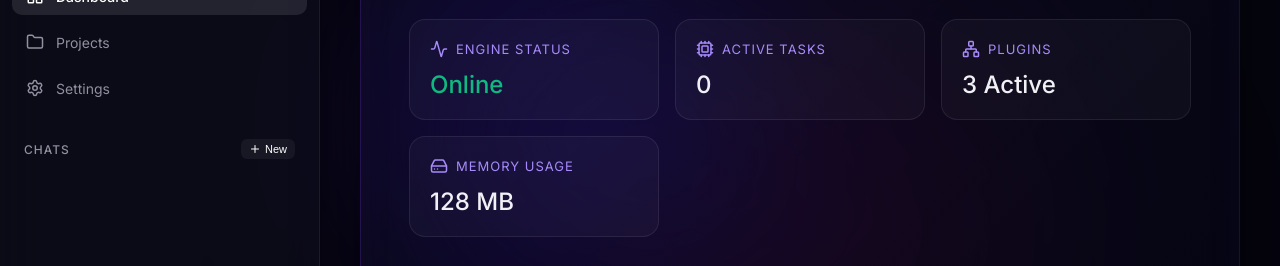
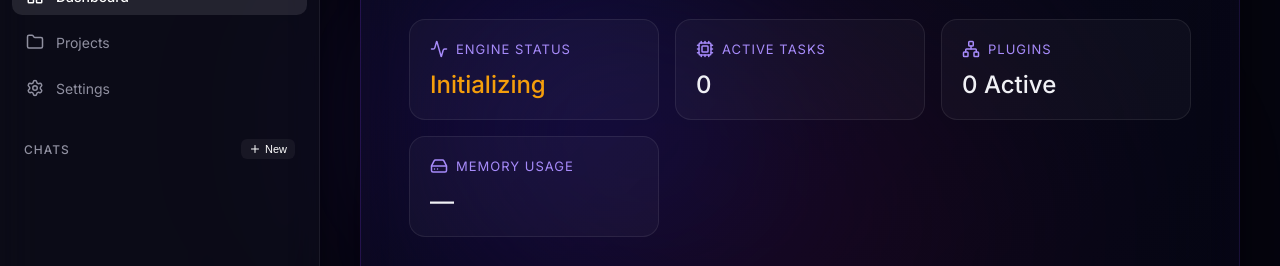
Before and after one commit to ProxCGaming/Aether-OS, a React (Vite) app in the folder desktop_app/: page / in a window 1280 px wide. Both pictures are taken after a click on the element "Dashboard". Shown: the part 161-427 px from the top of the page. Built offline with nearby package versions, Linux system fonts and the light colour scheme.

Commit message:
feat(ui): wire Dashboard metrics to real WS status, task counts, plugin counts, and memory IPC

```diff
--- a/desktop_app/src/Dashboard.jsx
+++ b/desktop_app/src/Dashboard.jsx
@@ -2,7 +2,9 @@ import React from 'react';
 import { Activity, Cpu, HardDrive, Network, Zap } from 'lucide-react';
 import './chat.css';
 
-export default function Dashboard() {
+export default function Dashboard({ status = 'Initializing', activeTasks = 0, pluginCount = 0, memoryMb = null }) {
+  const isOnline = status === 'Online' || status.startsWith('Online');
+
   return (
     <div style={{ flex: 1, display: 'flex', flexDirection: 'column', color: '#f0f0f5', padding: '16px', overflowY: 'auto' }} className="chat-scroll">
       <div style={{ marginBottom: '32px' }}>
@@ -11,33 +13,36 @@ export default function Dashboard() {
       </div>
 
       <div style={{ display: 'grid', gridTemplateColumns: 'repeat(auto-fit, minmax(200px, 1fr))', gap: '16px', marginBottom: '32px' }}>
-        {/* Metric Cards */}
+        {/* Engine Status — derived from real WS connection state */}
         <div style={{ background: 'rgba(255,255,255,0.03)', border: '1px solid rgba(255,255,255,0.08)', borderRadius: '16px', padding: '20px' }}>
           <div style={{ display: 'flex', alignItems: 'center', gap: '8px', color: '#a78bfa', marginBottom: '12px' }}>
             <Activity size={18} /> <span style={{ fontSize: '13px', textTransform: 'uppercase', letterSpacing: '1px' }}>Engine Status</span>
           </div>
-          <div style={{ fontSize: '24px', fontWeight: 500, color: '#10b981' }}>Online</div>
+          <div style={{ fontSize: '24px', fontWeight: 500, color: isOnline ? '#10b981' : '#f59e0b' }}>{isOnline ? 'Online' : status}</div>
         </div>
 
+        {/* Active Tasks — real count from WS task lifecycle events */}
         <div style={{ background: 'rgba(255,255,255,0.03)', border: '1px solid rgba(255,255,255,0.08)', borderRadius: '16px', padding: '20px' }}>
           <div style={{ display: 'flex', alignItems: 'center', gap: '8px', color: '#a78bfa', marginBottom: '12px' }}>
             <Cpu size={18} /> <span style={{ fontSize: '13px', textTransform: 'uppercase', letterSpacing: '1px' }}>Active Tasks</span>
           </div>
-          <div style={{ fontSize: '24px', fontWeight: 500 }}>0</div>
+          <div style={{ fontSize: '24px', fontWeight: 500 }}>{activeTasks}</div>
         </div>
 
+        {/* Plugins — real count from PLUGIN_LIST_RESPONSE */}
         <div style={{ background: 'rgba(255,255,255,0.03)', border: '1px solid rgba(255,255,255,0.08)', borderRadius: '16px', padding: '20px' }}>
           <div style={{ display: 'flex', alignItems: 'center', gap: '8px', color: '#a78bfa', marginBottom: '12px' }}>
             <Network size={18} /> <span style={{ fontSize: '13px', textTransform: 'uppercase', letterSpacing: '1px' }}>Plugins</span>
           </div>
-          <div style={{ fontSize: '24px', fontWeight: 500 }}>3 Active</div>
+          <div style={{ fontSize: '24px', fontWeight: 500 }}>{pluginCount} Active</div>
         </div>
 
+        {/* Memory Usage — real metric from Electron process.memoryUsage() IPC */}
         <div style={{ background: 'rgba(255,255,255,0.03)', border: '1px solid rgba(255,255,255,0.08)', borderRadius: '16px', padding: '20px' }}>
           <div style={{ display: 'flex', alignItems: 'center', gap: '8px', color: '#a78bfa', marginBottom: '12px' }}>
             <HardDrive size={18} /> <span style={{ fontSize: '13px', textTransform: 'uppercase', letterSpacing: '1px' }}>Memory Usage</span>
           </div>
-          <div style={{ fontSize: '24px', fontWeight: 500 }}>128 MB</div>
+          <div style={{ fontSize: '24px', fontWeight: 500 }}>{memoryMb !== null ? `${memoryMb} MB` : '—'}</div>
         </div>
       </div>
 
```
